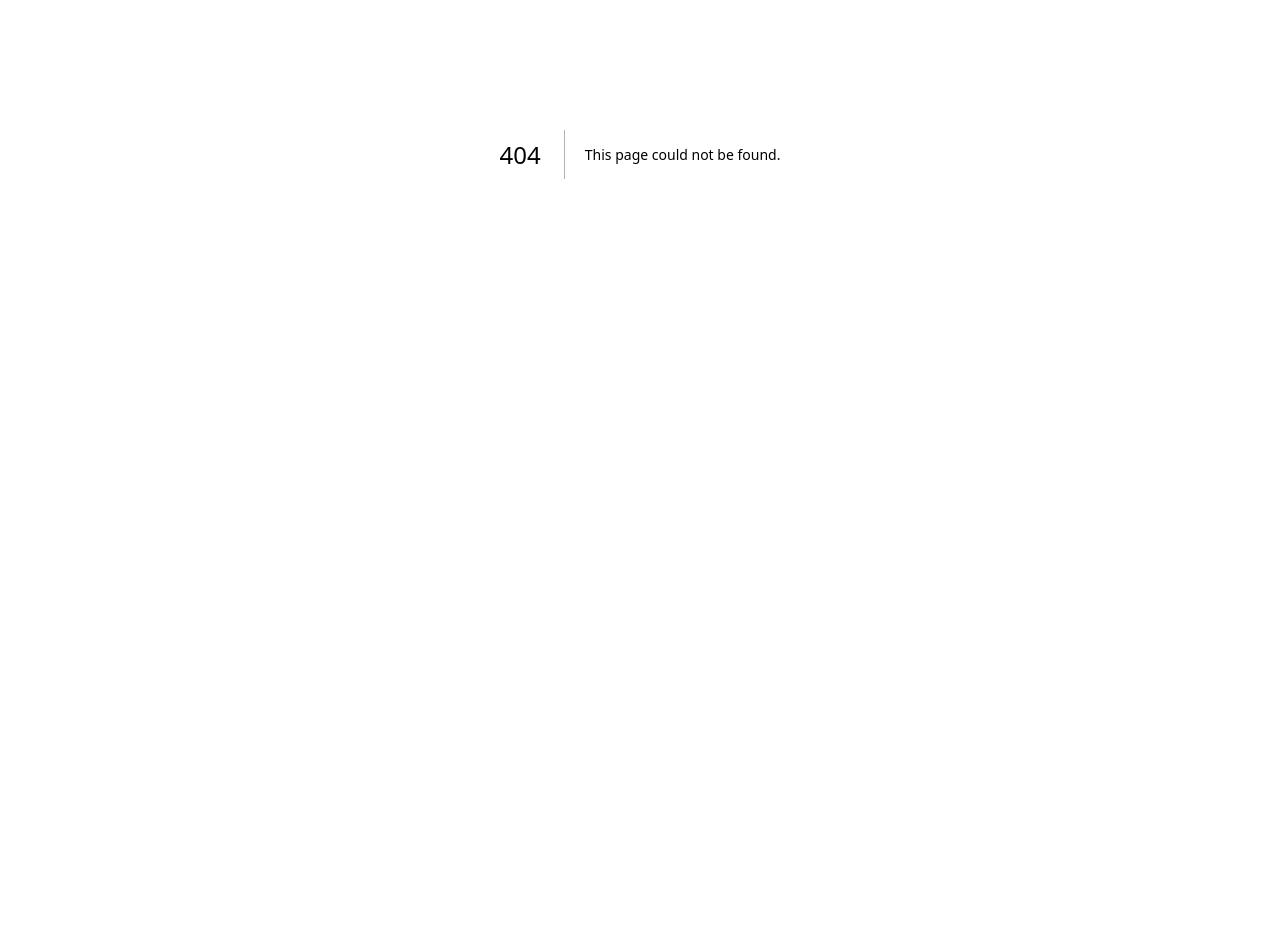
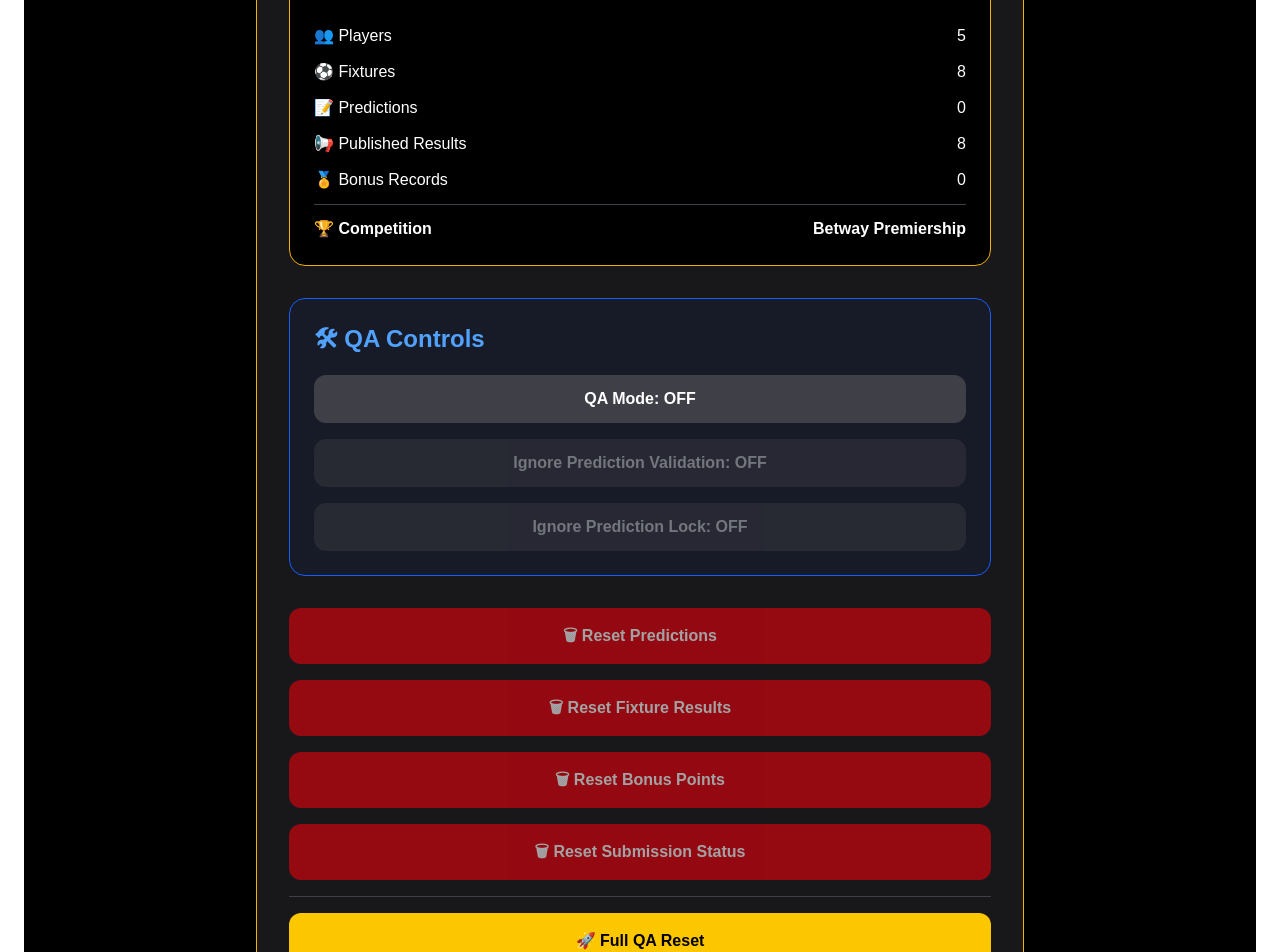
Before and after one commit to Zubula007/cspredictor, a Next.js app: page /admin/qa in a window 1280 px wide. Before the commit this address had no page. Shown: the part 380-1332 px from the top of the page. Before the commit the page ends 958 px from the top, so only its background shows below. Built offline with nearby package versions, Linux system fonts and the light colour scheme.

Commit message:
feat: complete QA testing enhancements and leaderboard improvements

```diff
--- a/src/app/admin/page.tsx
+++ b/src/app/admin/page.tsx
@@ -28,6 +28,11 @@ const adminCards = [
     title: "🏆 Leaderboard",
     description: "View championship standings.",
     href: "/leaderboard",
+  },
+  {
+    title: "🧪 QA Toolkit",
+    description: "Reset test data for end-to-end QA.",
+    href: "/admin/qa",
   },
   {
     title: "⚙️ Settings",
--- /dev/null
+++ b/src/app/admin/qa/page.tsx
@@ -0,0 +1,300 @@
+"use client";
+
+import { useEffect, useState } from "react";
+
+import playerRepository from "../../repositories/playerRepository";
+import fixtureRepository from "../../repositories/fixtureRepository";
+import predictionRepository from "../../repositories/predictionRepository";
+import bonusRepository from "../../repositories/bonusRepository";
+import competitionService from "../../services/competitionService";
+
+export default function QAToolkitPage() {
+  const [players, setPlayers] = useState(0);
+  const [fixtures, setFixtures] = useState(0);
+  const [predictions, setPredictions] = useState(0);
+  const [publishedResults, setPublishedResults] =
+    useState(0);
+  const [bonuses, setBonuses] = useState(0);
+
+  const [message, setMessage] = useState("");
+const [qaMode, setQaMode] =
+  useState(false);
+
+const [ignoreValidation, setIgnoreValidation] =
+  useState(false);
+
+const [ignoreLock, setIgnoreLock] =
+  useState(false);
+
+  useEffect(() => {
+  refreshStats();
+
+  setQaMode(
+    localStorage.getItem("csp-qa-mode") === "true"
+  );
+
+  setIgnoreValidation(
+    localStorage.getItem(
+      "csp-ignore-validation"
+    ) === "true"
+  );
+
+  setIgnoreLock(
+    localStorage.getItem(
+      "csp-ignore-lock"
+    ) === "true"
+  );
+}, []);
+
+  function refreshStats() {
+  setPlayers(
+    playerRepository.getAll().length
+  );
+
+  const allFixtures =
+    fixtureRepository.getAll();
+
+  setFixtures(allFixtures.length);
+
+  setPublishedResults(
+    allFixtures.filter(
+      (fixture) => fixture.published
+    ).length
+  );
+
+  setPredictions(
+    predictionRepository.getAll().length
+  );
+
+  setBonuses(
+    bonusRepository.getAll().length
+  );
+}
+
+function toggleQAMode() {
+  const value = !qaMode;
+
+  setQaMode(value);
+
+  localStorage.setItem(
+    "csp-qa-mode",
+    String(value)
+  );
+}
+
+function toggleValidation() {
+  const value = !ignoreValidation;
+
+  setIgnoreValidation(value);
+
+  localStorage.setItem(
+    "csp-ignore-validation",
+    String(value)
+  );
+}
+
+function toggleLock() {
+  const value = !ignoreLock;
+
+  setIgnoreLock(value);
+
+  localStorage.setItem(
+    "csp-ignore-lock",
+    String(value)
+  );
+}
+
+function fullReset() {
+  if (
+    !window.confirm(
+      "Reset the entire QA environment?"
+    )
+  ) {
+    return;
+  }
+
+  predictionRepository.reset();
+
+  bonusRepository.reset();
+
+  fixtureRepository.resetFixtures();
+
+  localStorage.removeItem(
+    "csp-ui-predictions"
+  );
+
+  localStorage.removeItem(
+    "csp-submitted"
+  );
+
+  localStorage.removeItem(
+    "csp-submittedAt"
+  );
+
+  refreshStats();
+
+  setMessage(
+    "✅ QA Environment Reset Successfully."
+  );
+}
+
+  const competition =
+    competitionService.getActiveCompetition();
+
+  return (
+    <main className="min-h-screen bg-black px-6 py-10 text-white">
+
+      <div className="mx-auto max-w-3xl rounded-3xl border border-yellow-500 bg-zinc-900 p-8 shadow-xl">
+
+        <h1 className="text-center text-4xl font-extrabold text-yellow-400">
+          🧪 QA Toolkit
+        </h1>
+
+        <p className="mt-3 text-center text-gray-400">
+          Development tools for end-to-end testing
+        </p>
+
+        <div className="mt-10 rounded-2xl border border-yellow-500 bg-black p-6">
+
+          <h2 className="mb-6 text-2xl font-bold text-yellow-400">
+            📊 Current Environment
+          </h2>
+
+          <div className="space-y-3">
+
+            <div className="flex justify-between">
+              <span>👥 Players</span>
+              <span>{players}</span>
+            </div>
+
+            <div className="flex justify-between">
+              <span>⚽ Fixtures</span>
+              <span>{fixtures}</span>
+            </div>
+
+            <div className="flex justify-between">
+              <span>📝 Predictions</span>
+              <span>{predictions}</span>
+            </div>
+
+            <div className="flex justify-between">
+              <span>📢 Published Results</span>
+              <span>{publishedResults}</span>
+            </div>
+
+            <div className="flex justify-between">
+              <span>🏅 Bonus Records</span>
+              <span>{bonuses}</span>
+            </div>
+
+            <hr className="border-zinc-700" />
+
+            <div className="flex justify-between font-semibold">
+              <span>🏆 Competition</span>
+              <span>{competition.name}</span>
+            </div>
+
+          </div>
+
+        </div>
+
+        <div className="mt-8 rounded-2xl border border-blue-600 bg-blue-950/20 p-6">
+
+  <h2 className="mb-5 text-2xl font-bold text-blue-400">
+    🛠 QA Controls
+  </h2>
+
+  <div className="space-y-4">
+
+    <button
+      onClick={toggleQAMode}
+      className={`w-full rounded-xl py-3 font-bold ${
+        qaMode
+          ? "bg-green-600 text-white"
+          : "bg-zinc-700 text-white"
+      }`}
+    >
+      QA Mode: {qaMode ? "ON" : "OFF"}
+    </button>
+
+    <button
+      onClick={toggleValidation}
+      disabled={!qaMode}
+      className={`w-full rounded-xl py-3 font-bold ${
+        ignoreValidation
+          ? "bg-green-600 text-white"
+          : "bg-zinc-700 text-white"
+      } disabled:opacity-40`}
+    >
+      Ignore Prediction Validation:{" "}
+      {ignoreValidation ? "ON" : "OFF"}
+    </button>
+
+    <button
+      onClick={toggleLock}
+      disabled={!qaMode}
+      className={`w-full rounded-xl py-3 font-bold ${
+        ignoreLock
+          ? "bg-green-600 text-white"
+          : "bg-zinc-700 text-white"
+      } disabled:opacity-40`}
+    >
+      Ignore Prediction Lock:{" "}
+      {ignoreLock ? "ON" : "OFF"}
+    </button>
+
+  </div>
+
+</div>
+<div className="mt-8 space-y-4">
+
+          <button
+            disabled
+            className="w-full rounded-xl bg-red-600 py-4 font-bold text-white opacity-60"
+          >
+            🗑 Reset Predictions
+          </button>
+
+          <button
+            disabled
+            className="w-full rounded-xl bg-red-600 py-4 font-bold text-white opacity-60"
+          >
+            🗑 Reset Fixture Results
+          </button>
+
+          <button
+            disabled
+            className="w-full rounded-xl bg-red-600 py-4 font-bold text-white opacity-60"
+          >
+            🗑 Reset Bonus Points
+          </button>
+
+          <button
+            disabled
+            className="w-full rounded-xl bg-red-600 py-4 font-bold text-white opacity-60"
+          >
+            🗑 Reset Submission Status
+          </button>
+
+          <hr className="border-zinc-700" />
+
+          <button
+            onClick={fullReset}
+            className="w-full rounded-xl bg-yellow-400 py-4 font-bold text-black transition hover:bg-yellow-300"
+          >
+            🚀 Full QA Reset
+          </button>
+
+          {message && (
+            <div className="rounded-xl border border-green-600 bg-green-900/20 p-4 text-center font-semibold text-green-300">
+              {message}
+            </div>
+          )}
+
+        </div>
+
+      </div>
+
+    </main>
+  );
+}
--- a/src/app/components/FixtureCard.tsx
+++ b/src/app/components/FixtureCard.tsx
@@ -102,7 +102,12 @@ export default function FixtureCard({
     );
   };
 
-  const interactionLocked = false;
+  const interactionLocked =
+  locked ||
+  status === "Postponed" ||
+  status === "Live" ||
+  status === "Completed" ||
+  status === "Cancelled";
 console.log({
   homeTeam,
   status,
@@ -212,21 +217,14 @@ console.log({
   result &&
   correctResult &&
   (
-    (result.homeScore === 0 &&
-      result.awayScore === 0 &&
-      userPrediction.firstTeamToScore === "NONE") ||
-
-    (result.homeScore > 0 &&
-      result.awayScore === 0 &&
+    (result.firstTeamToScore === "Home" &&
       userPrediction.firstTeamToScore === "HOME") ||
 
-    (result.awayScore > 0 &&
-      result.homeScore === 0 &&
+    (result.firstTeamToScore === "Away" &&
       userPrediction.firstTeamToScore === "AWAY") ||
 
-    (result.homeScore > 0 &&
-      result.awayScore > 0 &&
-      userPrediction.firstTeamToScore !== "NONE")
+    (result.firstTeamToScore === "None" &&
+      userPrediction.firstTeamToScore === "NONE")
   );
 
 const totalPoints =
--- a/src/app/page.tsx
+++ b/src/app/page.tsx
@@ -21,6 +21,9 @@ import leaderboardService from "./services/leaderboardService";
 
 type FTTSOption = "HOME" | "AWAY" | "NONE" | null;
 const UI_PREDICTIONS_KEY = "csp-ui-predictions";
+const QA_MODE =
+  typeof window !== "undefined" &&
+  localStorage.getItem("csp-qa-mode") === "true";
 const activeCompetition =
   competitionService.getActiveCompetition();
 
@@ -160,16 +163,25 @@ return (
   }
 );
 
-   if (incompletePrediction) {
+  const qaMode =
+  localStorage.getItem("csp-qa-mode") === "true";
 
+const ignoreValidation =
+  localStorage.getItem(
+    "csp-ignore-validation"
+  ) === "true";
+
+if (
+  incompletePrediction &&
+  !(qaMode && ignoreValidation)
+) {
   setShowIncomplete(true);
 
   setError(
-  "Please complete all scheduled fixtures before submitting your predictions."
-);
+    "Please complete all scheduled fixtures before submitting your predictions."
+  );
 
   return;
-
 }
 
     setShowIncomplete(false);
@@ -319,7 +331,6 @@ useEffect(() => {
   activeCompetition.id
 ]);
 
-
 useEffect(() => {
   setLeaderboard(
     leaderboardService.getLeaderboard(
@@ -438,13 +449,23 @@ return (
           {competitionFixtures.map((fixture, index) => {
 
 
+const qaMode =
+  localStorage.getItem("csp-qa-mode") === "true";
+
+const ignoreLock =
+  localStorage.getItem(
+    "csp-ignore-lock"
+  ) === "true";
+
 const locked =
-  fixture.status !== "Completed"
-    ? isFixtureLocked(
+  fixture.status === "Completed"
+    ? true
+    : qaMode && ignoreLock
+    ? false
+    : isFixtureLocked(
         fixture.matchDate,
         fixture.kickOff
-      )
-    : true;
+      );
 
             return (
 
--- a/src/app/repositories/bonusRepository.ts
+++ b/src/app/repositories/bonusRepository.ts
@@ -75,6 +75,10 @@ class BonusRepository {
 
     this.saveStored(bonuses);
   }
+
+  reset(): void {
+    this.saveStored([]);
+  }
 }
 
 export default new BonusRepository();
--- a/src/app/repositories/fixtureRepository.ts
+++ b/src/app/repositories/fixtureRepository.ts
@@ -118,6 +118,8 @@ class FixtureRepository {
     fixtureId: string,
     updates: Partial<Fixture>
   ): Fixture | undefined {
+    this.refreshFixtures();
+
     const fixture =
       this.fixtures.find(
         (item) =>
@@ -154,8 +156,7 @@ class FixtureRepository {
       );
 
     if (
-      this.fixtures.length ===
-      originalLength
+      this.fixtures.length === originalLength
     ) {
       return false;
     }
@@ -171,6 +172,9 @@ class FixtureRepository {
     awayScore: number,
     firstTeamToScore: FirstTeamToScoreType
   ): Fixture | undefined {
+
+    this.refreshFixtures();
+
     const fixture =
       this.fixtures.find(
         (item) =>
@@ -191,6 +195,36 @@ class FixtureRepository {
 
     return fixture;
   }
+
+  /**
+   * QA TOOLKIT RESET
+   *
+   * Returns fixtures to a fresh testing state:
+   * - Removes published results
+   * - Unlocks fixtures
+   * - Clears official scores
+   */
+  resetFixtures(): void {
+    this.refreshFixtures();
+
+    this.fixtures = this.fixtures.map(
+      (fixture) => ({
+        ...fixture,
+
+        published: false,
+
+        status: "Scheduled",
+
+        homeScore: undefined,
+
+        awayScore: undefined,
+
+        firstTeamToScore: undefined,
+      })
+    );
+
+    this.saveFixtures();
+  }
 }
 
 const fixtureRepository =
--- a/src/app/repositories/predictionRepository.ts
+++ b/src/app/repositories/predictionRepository.ts
@@ -39,21 +39,27 @@ class PredictionRepository {
     return this.getStoredPredictions();
   }
 
-  getByPlayer(playerId: string): Prediction[] {
+  getByPlayer(
+    playerId: string
+  ): Prediction[] {
     return this.getAll().filter(
       (prediction) =>
         prediction.playerId === playerId
     );
   }
 
-  getByFixture(fixtureId: string): Prediction[] {
+  getByFixture(
+    fixtureId: string
+  ): Prediction[] {
     return this.getAll().filter(
       (prediction) =>
         prediction.fixtureId === fixtureId
     );
   }
 
-  save(prediction: Prediction): void {
+  save(
+    prediction: Prediction
+  ): void {
     const predictions =
       this.getStoredPredictions();
 
@@ -71,7 +77,10 @@ class PredictionRepository {
           item.id === prediction.id
       );
 
-  console.log("Found index:", existingIndex);
+    console.log(
+      "Found index:",
+      existingIndex
+    );
 
     if (existingIndex >= 0) {
       predictions[existingIndex] =
@@ -124,6 +133,10 @@ class PredictionRepository {
 
     return prediction;
   }
+
+  reset(): void {
+    this.saveStoredPredictions([]);
+  }
 }
 
 const predictionRepository =
--- a/src/app/services/competitionService.ts
+++ b/src/app/services/competitionService.ts
@@ -44,13 +44,10 @@ const COMPETITIONS: Record<string, CompetitionInfo> = {
 };
 
 class CompetitionService {
-
   getActiveCompetition(): CompetitionInfo {
-
-    // TEMPORARY TEST
-    // Force MTN8 as active competition
-    return COMPETITIONS[CompetitionIds.MTN];
-
+    // TEMPORARY QA
+    // Force Betway Premiership as the active competition
+    return COMPETITIONS[CompetitionIds.BET];
   }
 
   getCompetition(id: string): CompetitionInfo {
--- a/src/app/services/leaderboardService.ts
+++ b/src/app/services/leaderboardService.ts
@@ -24,33 +24,25 @@ export interface LeaderboardEntry {
 }
 
 class LeaderboardService {
-
   getLeaderboard(
     competitionId?: string
   ): LeaderboardEntry[] {
-
     console.log("🏆 Building leaderboard");
-
 
     const players =
       playerRepository.getActivePlayers();
 
-
     let predictions =
       predictionRepository.getAll();
 
-
     const fixtures =
       fixtureRepository.getAll();
-
-
 
     /*
       Filter predictions by active competition
     */
 
     if (competitionId) {
-
       const competitionFixtureIds =
         fixtures
           .filter(
@@ -62,7 +54,6 @@ class LeaderboardService {
               fixture.id
           );
 
-
       predictions =
         predictions.filter(
           (prediction) =>
@@ -70,10 +61,7 @@ class LeaderboardService {
               prediction.fixtureId
             )
         );
-
     }
-
-
 
     /*
       Cup competitions do not use bonuses
@@ -82,31 +70,22 @@ class LeaderboardService {
       MTN = MTN8
       NED = Nedbank Cup
       CAR = Carling Knockout
-
     */
 
     const isCupCompetition =
       competitionId &&
       competitionId !== "BET";
 
-
-
     const bonuses =
       bonusRepository.getAll();
 
-
-
     const leaderboard =
       players.map((player) => {
-
-
         const playerPredictions =
           predictions.filter(
             (prediction) =>
               prediction.playerId === player.id
           );
-
-
 
         const correctResults =
           playerPredictions.filter(
@@ -114,15 +93,11 @@ class LeaderboardService {
               prediction.correctResult
           ).length;
 
-
-
         const exactScores =
           playerPredictions.filter(
             (prediction) =>
               prediction.exactScore
           ).length;
-
-
 
         const correctFTTS =
           playerPredictions.filter(
@@ -130,16 +105,12 @@ class LeaderboardService {
               prediction.correctFTTS
           ).length;
 
-
-
         const predictionPoints =
           playerPredictions.reduce(
             (sum, prediction) =>
               sum + (prediction.points ?? 0),
             0
           );
-
-
 
         const bonusPoints =
           isCupCompetition
@@ -155,106 +126,88 @@ class LeaderboardService {
                   0
                 );
 
-
-
         return {
-
           rank: 0,
 
           player,
-
 
           totalPoints:
             predictionPoints +
             bonusPoints,
 
-
           resultPoints:
             correctResults * 3,
-
 
           exactPoints:
             exactScores * 2,
 
-
           fttsPoints:
             correctFTTS,
 
-
           bonusPoints,
-
 
           correctResults,
 
-
           exactScores,
-
 
           correctFTTS,
 
-
           movement:
             "SAME" as const,
-
         };
-
       });
-
-
 
     const finalLeaderboard =
       leaderboard
         .sort((a, b) => {
-
-
+          // 1. Total Points
           if (
             b.totalPoints !==
             a.totalPoints
           ) {
-
             return (
               b.totalPoints -
               a.totalPoints
             );
-
           }
 
-
-
+          // 2. Exact Score Points
           if (
-            b.exactScores !==
-            a.exactScores
+            b.exactPoints !==
+            a.exactPoints
           ) {
-
             return (
-              b.exactScores -
-              a.exactScores
+              b.exactPoints -
+              a.exactPoints
             );
-
           }
 
-
-
+          // 3. FTTS Bonus Points
           if (
-            b.correctResults !==
-            a.correctResults
+            b.fttsPoints !==
+            a.fttsPoints
           ) {
-
             return (
-              b.correctResults -
-              a.correctResults
+              b.fttsPoints -
+              a.fttsPoints
             );
-
           }
 
+          // 4. Bonus Points
+          if (
+            b.bonusPoints !==
+            a.bonusPoints
+          ) {
+            return (
+              b.bonusPoints -
+              a.bonusPoints
+            );
+          }
 
-
-          return (
-            b.correctFTTS -
-            a.correctFTTS
+          // 5. Alphabetical
+          return a.player.displayName.localeCompare(
+            b.player.displayName
           );
-
-
         })
         .map(
           (entry, index) => ({
@@ -263,25 +216,16 @@ class LeaderboardService {
           })
         );
 
-
-
     console.log(
       "🏆 Final leaderboard:",
       finalLeaderboard
     );
 
-
-
     return finalLeaderboard;
-
   }
-
 }
-
-
 
 const leaderboardService =
   new LeaderboardService();
 
-
 export default leaderboardService;
```
Lines whose indentation alone changed are shown as unchanged.
